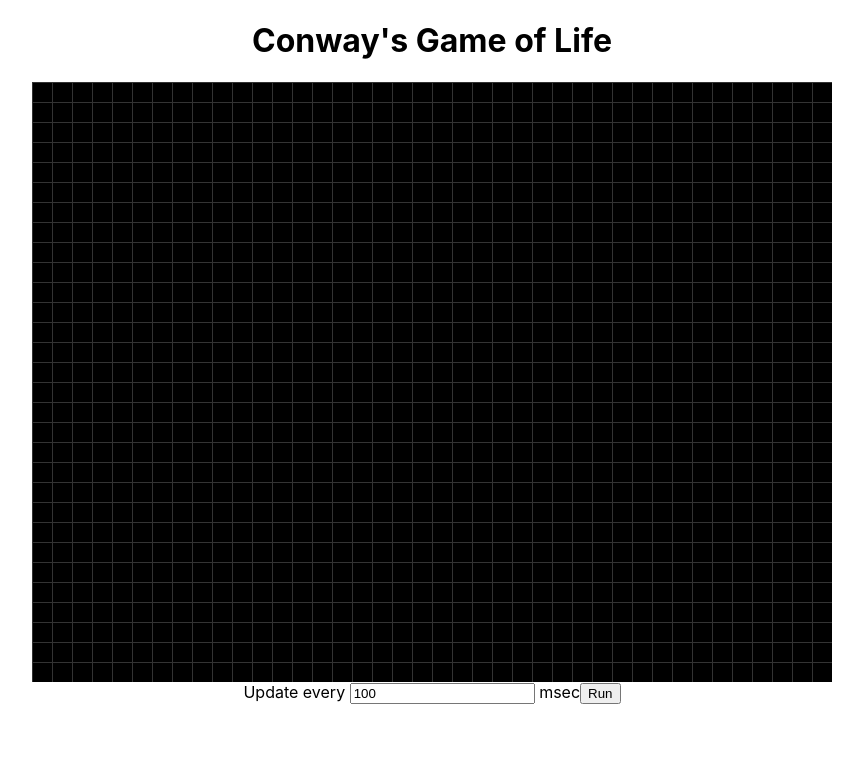
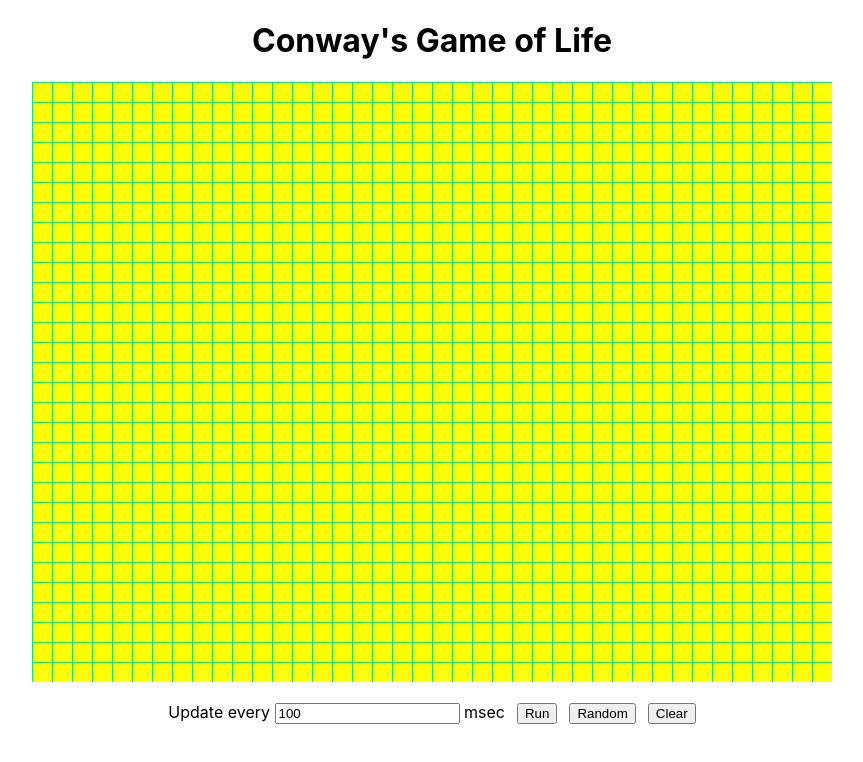
Before and after one commit to bloominstituteoftechnology/CS-Build-Week-1, a React (Create React App) app in the folder gameoflife/: page / in a window 1280 px wide. Shown: the top 762 px of the page, without its empty margins (208-1071 px from the left). Built offline with nearby package versions, Linux system fonts and the light colour scheme.

Commit message:
made tremendous progress

```diff
--- a/gameoflife/src/Game.css
+++ b/gameoflife/src/Game.css
@@ -1,13 +1,22 @@
 .Board {
     position: relative;
     margin: 0 auto;
-    background-color: #000;
+    background-color:yellow;
     background-image:
-    linear-gradient(#333 1px, transparent 1px),
-    linear-gradient(90deg, #333 1px, transparent 1px);
+    linear-gradient(rgb(23, 228, 108) 1px, transparent 1px),
+    linear-gradient(90deg, rgb(23, 228, 108) 1px, transparent 1px);
 }
 
 .Cell {
-    background: #ccc;
+    background: fuchsia;
     position: absolute;
 }
+
+.controls {
+    margin-top: 20px;
+}
+
+.button {
+    margin-left: 12px;
+    cursor: pointer;
+}
--- a/gameoflife/src/Game.js
+++ b/gameoflife/src/Game.js
@@ -16,7 +16,7 @@ class Cell extends React.Component {
             width: `${CELL_SIZE - 1}px`,
             height: `${CELL_SIZE -1}px`,
           }} />
-      )
+      );
     }
 }
 
@@ -30,8 +30,8 @@ class Game extends React.Component {
 
     state = {
         cells: [],
+        isRunning: false,
         interval: 100,
-        isRunning: false,
     }
 
     // create an empty board
@@ -64,7 +64,7 @@ class Game extends React.Component {
               if (this.board[y][x]) {
                   cells.push({ x, y });
               }
-          }
+           }
         }
         return cells;
     }
@@ -96,10 +96,6 @@ class Game extends React.Component {
         }
     }
 
-    handleIntervalChange = (event) => {
-        this.setState({ interval: event.target.value})
-    }
-
     runIteration() {
         let newBoard = this.makeEmptyBoard();
 
@@ -127,6 +123,47 @@ class Game extends React.Component {
         },this.state.interval);
     }
 
+   /**
+     * Calculate the number of neighbors at point (x, y)
+     * @param {Array} board
+     * @param {int} x
+     * @param {int} y
+     */
+
+    calculateNeighbors(board, x , y) {
+        let neighbors = 0;
+        const dirs = [[-1, -1], [-1, 0], [-1, 1], [0, 1], [1, 1], [1, 0], [1, -1], [0, -1]];
+        for (let i = 0; i < dirs.length; i++) {
+           const dir = dirs[i];
+           let y1 = y + dir[0];
+           let x1 = x + dir[1];
+
+           if(x1 >= 0 && x1 < this.cols && y1 >= 0 && y1 < this.rows && board[y1][x1]) {
+              neighbors++;
+           }
+        }
+        return neighbors;
+    }
+
+    handleIntervalChange = (event) => {
+        this.setState({ interval: event.target.value });
+    }
+
+    handleClear = () => {
+        this.board = this.makeEmptyBoard();
+        this.setState({ cells: this.makeCells() });
+    }
+
+    handleRandom = () => {
+        for (let y = 0; y < this.rows; y++) {
+            for (let x = 0; x < this.cols; x++) {
+                this.board[y][x] = (Math.random() >= 0.5);
+            }
+        }
+        this.setState({ cells: this.makeCells() });
+    }
+
+
     render() {
         const { cells, interval, isRunning } = this.state;
         return (
@@ -136,8 +173,7 @@ class Game extends React.Component {
                 onClick={this.handleClick}
                 ref={(n) => {this.boardRef = n; }}>
                 {cells.map(cell => (
-                  <Cell x={cell.x} y={cell.y}
-                     key={`${cell.x}, ${cell.y}`}/>
+                  <Cell x={cell.x} y={cell.y} key={`${cell.x}, ${cell.y}`}/>
                 ))}
                 </div>
 
@@ -147,8 +183,10 @@ class Game extends React.Component {
                 <button className="button" onClick={this.stopGame}>Stop</button>:
                 <button className="button" onClick={this.runGame}>Run</button>
             }
+            <button className="button" onClick={this.handleRandom}>Random</button>
+            <button className="button" onClick={this.handleClear}>Clear</button>
             </div>
-            </div>
+        </div>
         );
     }
 }
```
